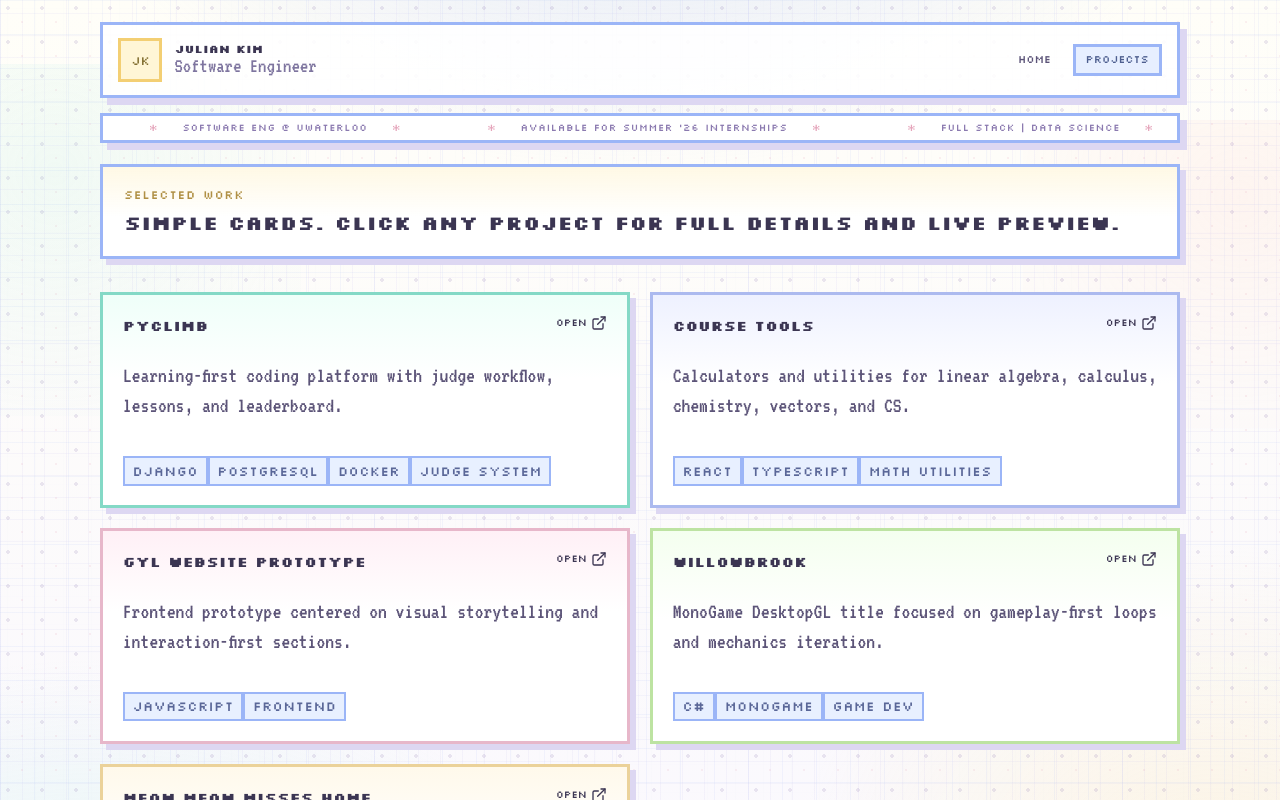
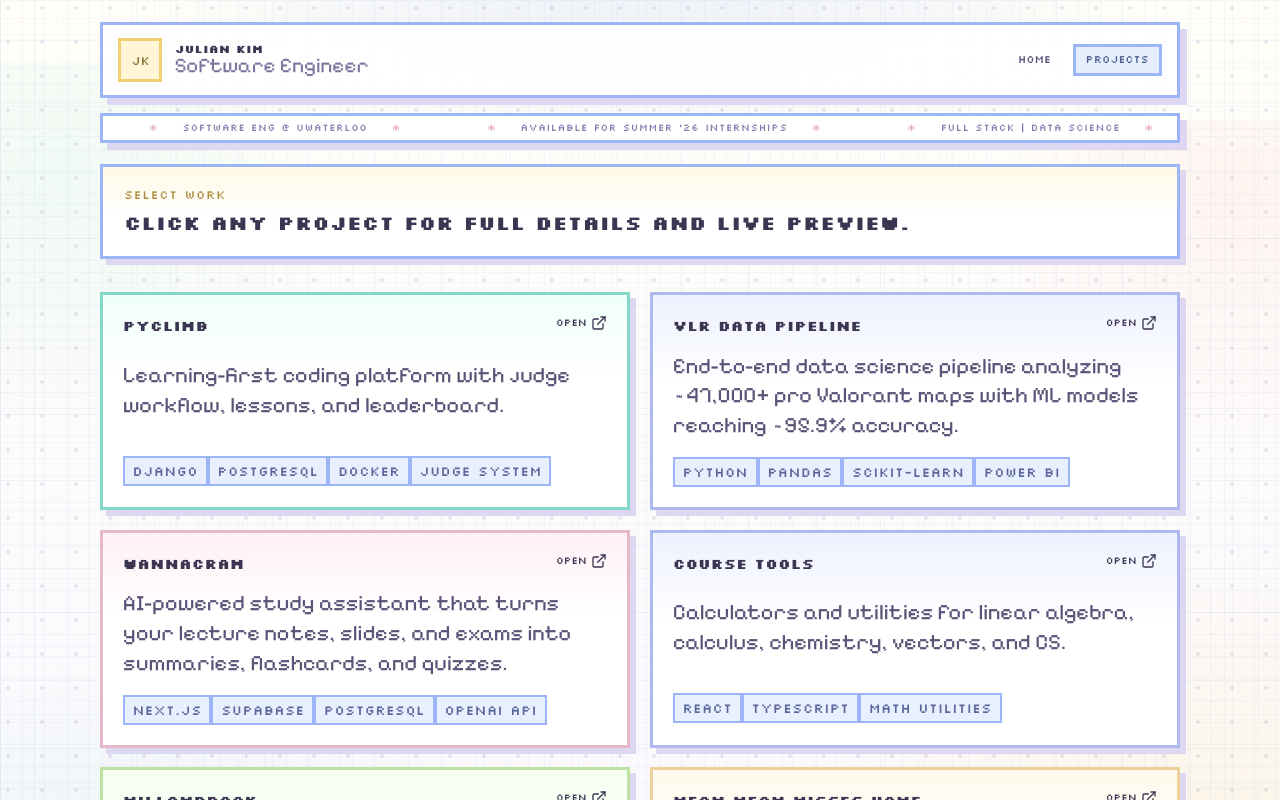
Before and after one commit to juliank1m/profile, a React (Vite) app: page /projects in a window 1280 px wide. Shown: the top 800 px of the page. Built offline with nearby package versions, Linux system fonts and the light colour scheme.

Commit message:
feat: add new projects and enhance project detail with additional GitHub links

```diff
--- a/src/data/projects.ts
+++ b/src/data/projects.ts
@@ -9,6 +9,7 @@ export type Project = {
   previewSrc?: string
   previewBlocked?: boolean
   featureHighlights?: string[]
+  githubExtra?: { label: string; url: string }
   theme: 'mint' | 'rose' | 'indigo' | 'lime' | 'amber'
 }
 
@@ -33,6 +34,43 @@ export const projects: Project[] = [
     theme: 'mint',
   },
   {
+    id: 'vlr-data-pipeline-project',
+    title: 'VLR Data Pipeline',
+    summary:
+      'End-to-end data science pipeline analyzing ~47,000+ pro Valorant maps with ML models reaching ~95.9% accuracy.',
+    description:
+      'An end-to-end data science project that analyzes professional Valorant esports match data scraped from vlr.gg (~47,000+ competitive maps). Cleans and processes raw match, map, and player-level CSVs, engineers team-level differential features, and trains ML models to predict map outcomes.',
+    tags: ['Python', 'pandas', 'scikit-learn', 'Power BI', 'Matplotlib', 'Jupyter'],
+    github: 'https://github.com/juliank1m/vlr-data-pipeline',
+    featureHighlights: [
+      'Structured cleaning pipeline processing raw match, map, and player-level CSVs.',
+      'Feature engineering aggregating player stats to team-level metrics with 9 differential features (rating_diff, acs_diff, fk_diff, etc.).',
+      'Logistic Regression and Random Forest models achieving ~95.9% map outcome prediction accuracy.',
+      'Power BI dashboard for visualizing findings and key insights.',
+      'First Kill advantage boosts win probability from 33% to 79%; rating difference is the strongest overall predictor.',
+    ],
+    githubExtra: { label: 'View scraper', url: 'https://github.com/juliank1m/vlr-scraper' },
+    theme: 'indigo',
+  },
+  {
+    id: 'wannacram-project',
+    title: 'WannaCram',
+    summary:
+      'AI-powered study assistant that turns your lecture notes, slides, and exams into summaries, flashcards, and quizzes.',
+    description:
+      'A web app that helps students study smarter. Upload your lecture notes, slides, or past exams (PDF, DOCX, PPTX), and an AI study assistant will generate summaries, flashcards, and practice quizzes from your own course material — plus let you chat with your documents to get answers and explanations on demand.',
+    tags: ['Next.js', 'Supabase', 'PostgreSQL', 'OpenAI API'],
+    github: 'https://github.com/juliank1m/wannacram',
+    liveDemo: 'https://wannacram.juliankim.dev/',
+    previewSrc: 'https://wannacram.juliankim.dev/',
+    featureHighlights: [
+      'Upload lecture notes, slides, or past exams in PDF, DOCX, or PPTX format.',
+      'AI-generated summaries, flashcards, and practice quizzes from your own course material.',
+      'Chat with your documents to get answers and explanations on demand.',
+    ],
+    theme: 'rose',
+  },
+  {
     id: 'course-tools-project',
     title: 'Course Tools',
     summary: 'Calculators and utilities for linear algebra, calculus, chemistry, vectors, and CS.',
@@ -42,17 +80,6 @@ export const projects: Project[] = [
     liveDemo: 'https://coursetools.juliankim.dev',
     previewSrc: 'https://coursetools.juliankim.dev',
     theme: 'indigo',
-  },
-  {
-    id: 'gyl-prototype-project',
-    title: 'GYL Website Prototype',
-    summary: 'Frontend prototype centered on visual storytelling and interaction-first sections.',
-    description: 'A modern website prototype built around visual storytelling and interaction-first sections.',
-    tags: ['JavaScript', 'Frontend'],
-    github: 'https://github.com/juliank1m/gyl-website-prototype',
-    liveDemo: 'https://gyl-website-prototype.vercel.app',
-    previewSrc: 'https://gyl-website-prototype.vercel.app',
-    theme: 'rose',
   },
   {
     id: 'willowbrook-project',
--- a/src/index.css
+++ b/src/index.css
@@ -1,4 +1,4 @@
-@import url('https://fonts.googleapis.com/css2?family=Silkscreen:wght@400;700&family=VT323&display=swap');
+@import url('https://fonts.googleapis.com/css2?family=Pixelify+Sans:wght@400;500;600;700&family=Silkscreen:wght@400;700&display=swap');
 
 :root {
   --bg-0: #f9f7ff;
@@ -18,7 +18,7 @@
   --radius-md: 0;
   --radius-lg: 0;
 
-  font-family: 'VT323', monospace;
+  font-family: 'Pixelify Sans', monospace;
   line-height: 1.35;
   font-size: 22px;
   font-weight: 400;
--- a/src/pages/ProjectDetail.tsx
+++ b/src/pages/ProjectDetail.tsx
@@ -32,6 +32,11 @@ export default function ProjectDetail() {
         <a href={project.github} target="_blank" rel="noopener noreferrer" className="ui-button ui-button-outline ui-button-sm">
           <GitHubIcon /> View code
         </a>
+        {project.githubExtra ? (
+          <a href={project.githubExtra.url} target="_blank" rel="noopener noreferrer" className="ui-button ui-button-outline ui-button-sm">
+            <GitHubIcon /> {project.githubExtra.label}
+          </a>
+        ) : null}
         {project.liveDemo ? (
           <a href={project.liveDemo} target="_blank" rel="noopener noreferrer" className="ui-button ui-button-default ui-button-sm">
             <ExternalLinkIcon /> Open live demo
--- a/src/pages/Projects.tsx
+++ b/src/pages/Projects.tsx
@@ -11,8 +11,8 @@ export default function Projects() {
   return (
     <section className="projects-page">
       <header className="projects-head">
-        <p>Selected Work</p>
-        <h1>Simple cards. Click any project for full details and live preview.</h1>
+        <p>Select Work</p>
+        <h1>Click any project for full details and live preview.</h1>
       </header>
 
       <div className="projects-grid projects-grid-simple">
```
